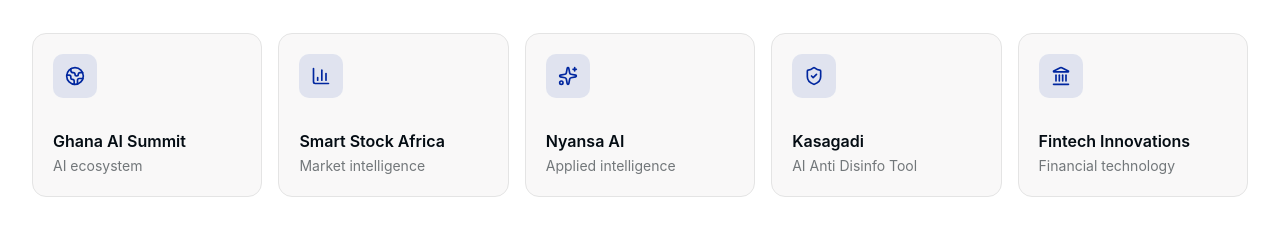
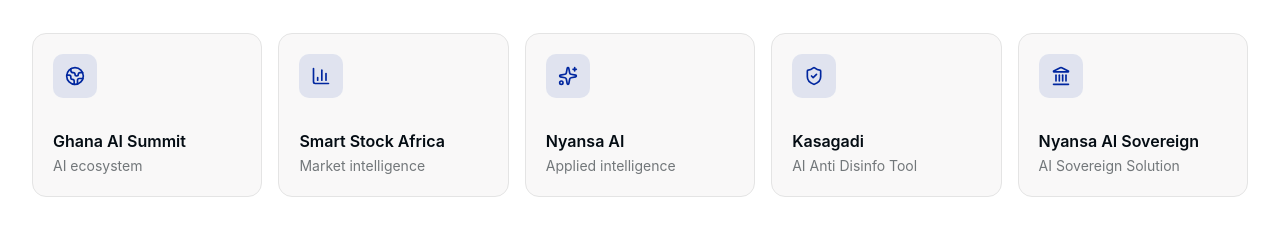
Before and after one commit to KnowledgeInnovations/datanyansa-1l, a Next.js app: page / in a window 1280 px wide. Shown: the part 840-1066 px from the top of the page. Built offline with nearby package versions, Linux system fonts and the light colour scheme.

Commit message:
feat: update Fintech Innovations to Nyansa AI Sovereign

```diff
--- a/app/page.tsx
+++ b/app/page.tsx
@@ -55,7 +55,7 @@ export default function Home() {
               { name: 'Smart Stock Africa', href: 'https://smartstockafrica.com', icon: BarChart3, detail: 'Market intelligence' },
               { name: 'Nyansa AI', href: 'https://nyansaai.com', icon: Sparkles, detail: 'Applied intelligence' },
               { name: 'Kasagadi', href: 'https://kasagadi.ai', icon: ShieldCheck, detail: 'AI Anti Disinfo Tool' },
-              { name: 'Fintech Innovations', href: 'mailto:solutions@datanyansa.com?subject=Fintech%20Innovations', icon: Landmark, detail: 'Financial technology' },
+              { name: 'Nyansa AI Sovereign', href: 'https://nyansaai.com/sovereign', icon: Landmark, detail: 'AI Sovereign Solution' },
             ].map((initiative) => {
               const Icon = initiative.icon
               return (
```
